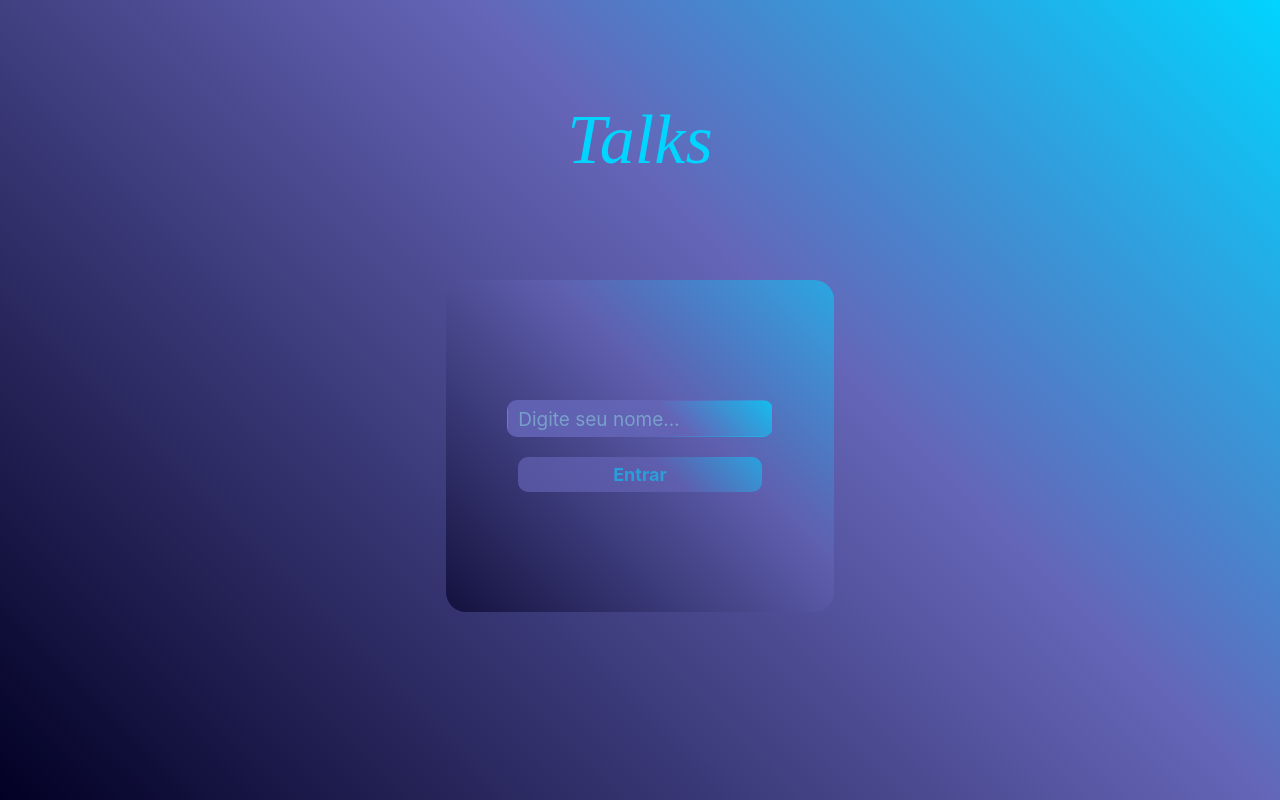
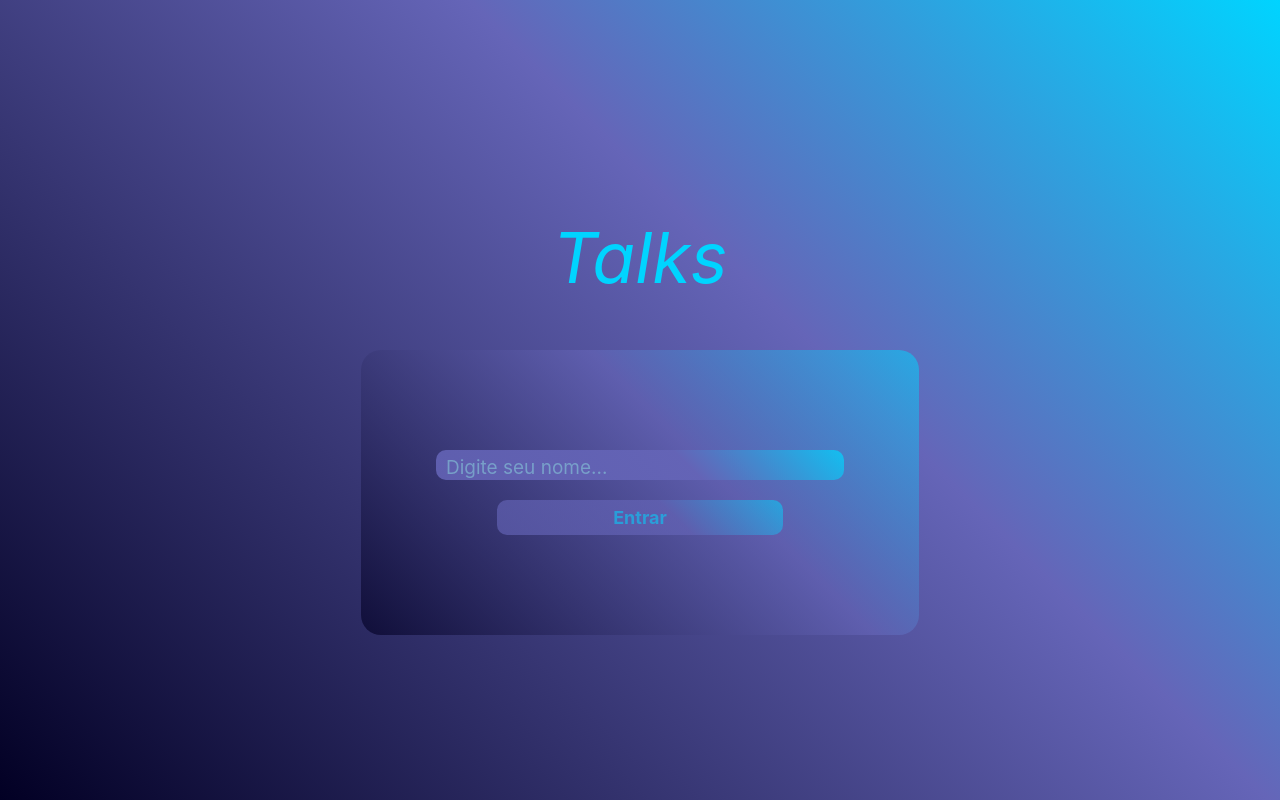
Before and after one commit to gabrielnavas/talks, a website: page public/pages/login.html in a window 1280 px wide. Drawn offline with Linux system fonts and the light colour scheme.

Commit message:
reponsivity...

```diff
--- a/public/pages/login.html
+++ b/public/pages/login.html
@@ -14,6 +14,7 @@
   <div class='wrapper'>
     <label>Talks</label>
     <section class='card'>
+      <label>Talks</label>
       <input type='text' placeholder="Digite seu nome..." id='name' />
       <button onclick="login()">Entrar</button>
       <div class='errors'></div>
--- a/public/styles/global.css
+++ b/public/styles/global.css
@@ -1,8 +1,21 @@
+* {
+  margin: 0;
+  padding: 0;
+  box-sizing: border-box;
+}
 html, body {
-  min-width: 100vw;
-  min-height: 100vh;
-  background-color: aqua;
+  max-height: 100vh;
+  max-width: 100vw;
+  width: 100%;
+  height: 100%;
+}
+*, button, input {
   border: 0;
-  padding: 0;
-  margin: 0;
+  font-family: -apple-system, system-ui, BlinkMacSystemFont, 'Segoe UI', Roboto, 'Helvetica Neue', Ubuntu, Arial, sans-serif;
 }
+
+html {
+  background: var(--primary);
+}
+
+:root {}
--- a/public/styles/login.css
+++ b/public/styles/login.css
@@ -1,7 +1,62 @@
 
+.wrapper {
+  flex-direction: column;
+  width: 100%;
+  height: 100vh;
+  background: linear-gradient(
+    45deg, rgba(2, 0, 36, 1) 0%,
+    rgba(101, 101, 184, 1) 61%,
+    rgba(0, 212, 255, 1) 100%);
+}
+
+
+.wrapper > label {
+  color: rgba(0, 212, 255, 1);
+  font-style: oblique;
+  font-size: 70px;
+  margin: 50px 0;
+}
+
+
+.card  {
+  display: flex;
+  justify-content: center;
+  align-items: center;
+  flex-direction: column;
+  background-color: antiquewhite;
+  border-radius: 20px;
+  padding: 60px 0;
+  background: linear-gradient(
+    45deg, rgba(2, 0, 36, 0.658) 0%,
+    rgba(101, 101, 184, 0.644) 61%,
+    rgba(0, 213, 255, 0.549) 100%);
+}
+
+input {
+  border-radius: 10px;
+  height: 25px;
+  width: 70%;
+  border: 1px solid #FFF0;
+  font-size: 21px;
+  outline: none;
+  padding: 5px 10px;
+  color: rgba(0, 213, 255, 0.549);
+  background: linear-gradient(
+      45deg,rgba(101, 101, 184, 0.864) 61%,
+    rgba(0, 213, 255, 0.741) 100%);
+  font-family: -apple-system, BlinkMacSystemFont, 'Segoe UI', Roboto, Oxygen, Ubuntu, Cantarell, 'Open Sans', 'Helvetica Neue', sans-serif;
+  margin: 20px 0;
+}
+
+input::placeholder {
+  color: rgba(138, 207, 220, 0.57);
+  font-size: 19px;
+  font-weight: 400;
+}
 .wrapper {
   display: flex;
   flex-direction: column;
+  justify-content: center;
   align-items: center;
   width: 100%;
   height: 100vh;
@@ -12,11 +67,12 @@
     rgba(0, 212, 255, 1) 100%);
 }
 
+
 .wrapper > label {
   color: rgba(0, 212, 255, 1);
   font-style: oblique;
   font-size: 70px;
-  margin: 100px 0;
+  margin: 50px 0;
 }
 
 
@@ -27,11 +83,15 @@
   flex-direction: column;
   background-color: antiquewhite;
   border-radius: 20px;
-  padding: 100px 20px;
+  padding: 60px 0;
   background: linear-gradient(
     45deg, rgba(2, 0, 36, 0.658) 0%,
     rgba(101, 101, 184, 0.644) 61%,
     rgba(0, 213, 255, 0.549) 100%);
+}
+
+.card > label {
+  display: none;
 }
 
 input {
@@ -91,3 +151,134 @@ button {
   font-weight: 400px;
   color:rgb(179, 30, 30);
 }
+
+input:active {
+  border: 1px solid linear-gradient(
+      45deg,rgba(101, 101, 184, 0.864) 61%,
+    rgba(0, 213, 255, 0.741) 100%);
+}
+
+button {
+  border-radius: 10px;
+  height: 35px;
+  width: 70%;
+  border: none;
+  font-size: 18px;
+  font-weight: bold;
+  outline: none;
+  color: rgba(0, 213, 255, 0.549);
+  background: linear-gradient(
+      45deg,rgba(101, 101, 184, 0.644) 61%,
+    rgba(0, 213, 255, 0.549) 100%);
+  font-family: -apple-system, BlinkMacSystemFont, 'Segoe UI', Roboto, Oxygen, Ubuntu, Cantarell, 'Open Sans', 'Helvetica Neue', sans-serif;
+  cursor: pointer;
+}
+
+.errors {
+  margin: 20px 0 0 0;
+}
+
+.errors div {
+  font-size: 25px;
+  font-weight: 400px;
+  color:rgb(179, 30, 30);
+}
+
+
+@media screen and ( max-height: 400px ){
+  .wrapper > label {
+    display: none;
+  }
+
+  .card > label {
+    display: inline-block;
+    color: rgb(26, 189, 221);
+    font-style: oblique;
+    font-size: 35px;
+    font-weight: bold;
+    margin: 10px 0;
+  }
+}
+
+
+@media (min-width: 425px) {
+
+  .wrapper > label {
+    color: rgba(0, 212, 255, 1);
+    font-style: oblique;
+    font-size: 70px;
+    margin: 65px 0;
+  }
+
+  .card  {
+    display: flex;
+    justify-content: center;
+    align-items: center;
+    flex-direction: column;
+    background-color: antiquewhite;
+    border-radius: 20px;
+    padding: 75px 20px;
+    background: linear-gradient(
+      45deg, rgba(2, 0, 36, 0.658) 0%,
+      rgba(101, 101, 184, 0.644) 61%,
+      rgba(0, 213, 255, 0.549) 100%);
+  }
+}
+
+
+@media (min-width: 768px) {
+
+  .wrapper > label {
+    color: rgba(0, 212, 255, 1);
+    font-style: oblique;
+    font-size: 70px;
+    margin: 50px 0;
+  }
+
+
+  .card  {
+    display: flex;
+    flex-direction: column;
+    background-color: antiquewhite;
+    border-radius: 20px;
+    padding: 80px 75px;
+    min-width: 400px;
+    min-height: 200px;
+    background: linear-gradient(
+      45deg, rgba(2, 0, 36, 0.658) 0%,
+      rgba(101, 101, 184, 0.644) 61%,
+      rgba(0, 213, 255, 0.549) 100%);
+  }
+
+  input {
+    border-radius: 10px;
+    height: 30px;
+    width: 100%;
+    border: 1px solid #FFF0;
+    font-size: 25px;
+    outline: none;
+    padding: 5px 10px;
+    color: rgba(0, 213, 255, 0.549);
+    background: linear-gradient(
+        45deg,rgba(101, 101, 184, 0.864) 61%,
+      rgba(0, 213, 255, 0.741) 100%);
+    font-family: -apple-system, BlinkMacSystemFont, 'Segoe UI', Roboto, Oxygen, Ubuntu, Cantarell, 'Open Sans', 'Helvetica Neue', sans-serif;
+    margin: 20px 0;
+  }
+
+  button {
+    border-radius: 10px;
+    height: 35px;
+    width: 70%;
+    border: none;
+    font-size: 18px;
+    font-weight: bold;
+    outline: none;
+    color: rgba(0, 213, 255, 0.549);
+    background: linear-gradient(
+        45deg,rgba(101, 101, 184, 0.644) 61%,
+      rgba(0, 213, 255, 0.549) 100%);
+    font-family: -apple-system, BlinkMacSystemFont, 'Segoe UI', Roboto, Oxygen, Ubuntu, Cantarell, 'Open Sans', 'Helvetica Neue', sans-serif;
+    cursor: pointer;
+  }
+}
```
Also changed, not shown: public/styles/chat.css (+7 -3 lines).
